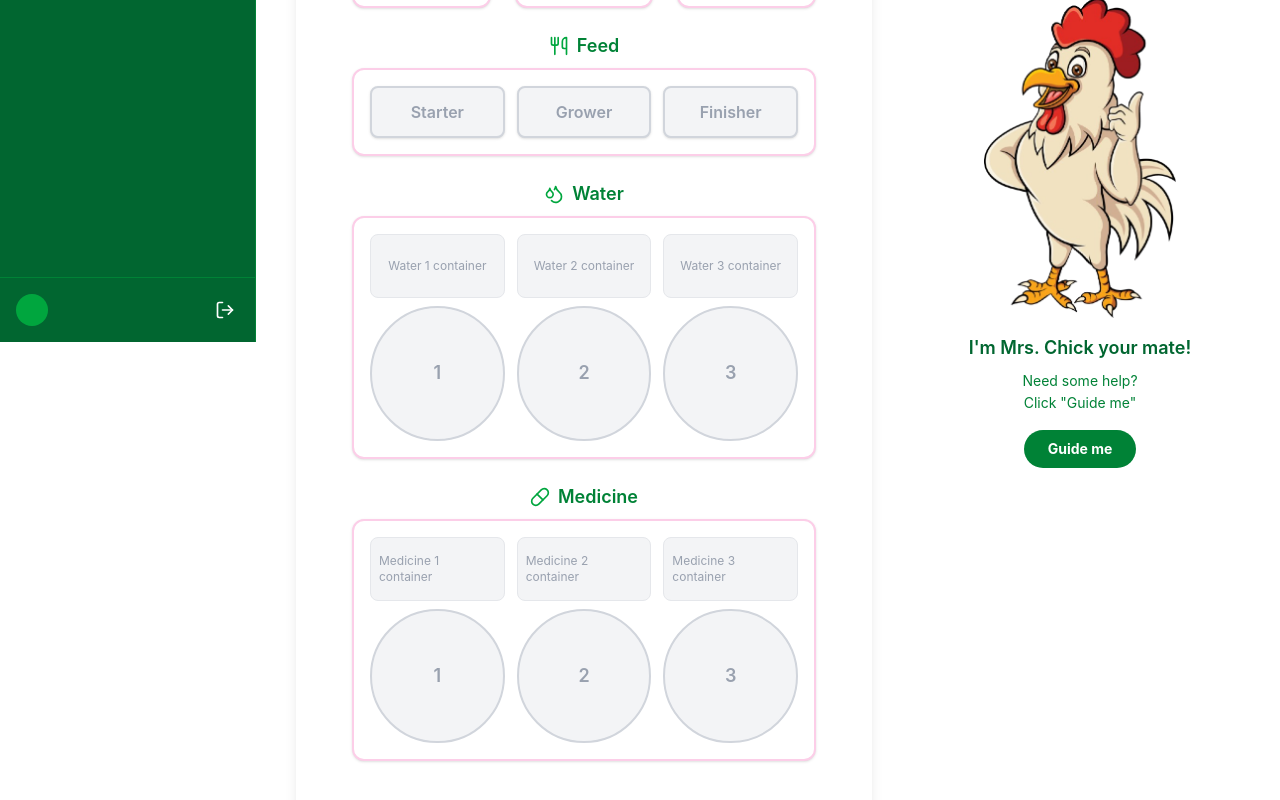
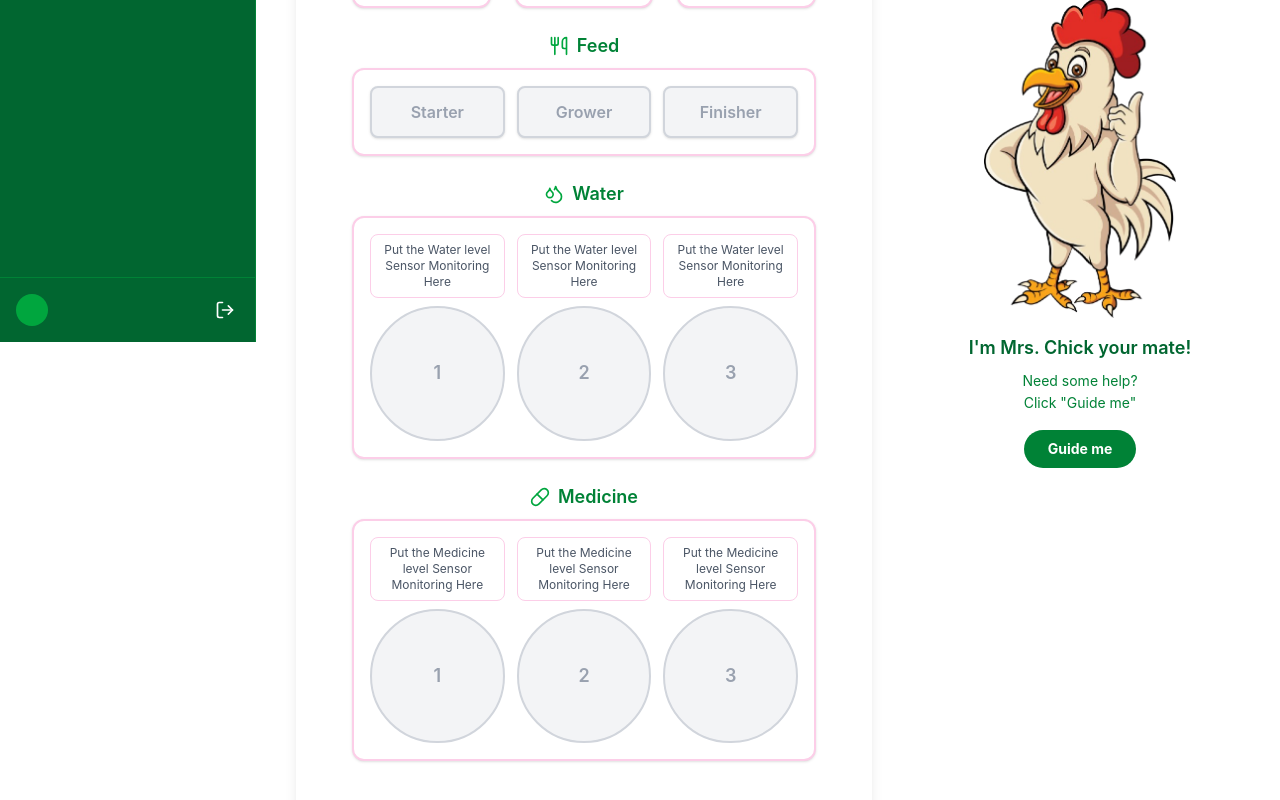
Before and after one commit to 05-14th/PMS, a React (Vite) app: page /control in a window 1280 px wide. Shown: the part 458-1258 px from the top of the page. Built offline with nearby package versions, Linux system fonts and the light colour scheme; no server answers.

Commit message:
Improvement UI for Main And Sub Monitoring Feeder and Watering/Med

```diff
--- a/src/pages/Extra/Control/Feedingandwatering.tsx
+++ b/src/pages/Extra/Control/Feedingandwatering.tsx
@@ -175,15 +175,11 @@ const Feedingandwatering: React.FC = () => {
           </div>
           <div className="p-4 bg-white border-2 border-pink-200 shadow-sm rounded-xl">
             <div className="grid grid-cols-3 gap-3">
-              {/* Map through water buttons 1-3 */}
               {[1, 2, 3].map((num) => (
-                // Container for each water button group (container + button)
                 <div key={num} className="flex flex-col">
-                  {/* Empty container above water button */}
-                  <div className="mb-2 p-2 bg-gray-100 border border-gray-200 rounded-lg h-16 flex items-center justify-center text-xs text-gray-400">
-                    Water {num} container
+                  <div className="mb-2 p-2 bg-gray-0 border border-pink-200 rounded-lg h-16 flex items-center justify-center text-xs text-gray-600 text-center">
+                    Put the Water level Sensor Monitoring Here
                   </div>
-                  {/* Water button */}
                   <button
                     className={`aspect-square w-full flex items-center justify-center text-lg font-semibold transition border-2 rounded-full ${
                       isAutoMode
@@ -212,15 +208,11 @@ const Feedingandwatering: React.FC = () => {
           </div>
           <div className="p-4 bg-white border-2 border-pink-200 shadow-sm rounded-xl">
             <div className="grid grid-cols-3 gap-3">
-              {/* Map through medicine buttons 1-3 */}
               {[1, 2, 3].map((num) => (
-                // Container for each medicine button group (container + button)
                 <div key={num} className="flex flex-col">
-                  {/* Empty container above medicine button */}
-                  <div className="mb-2 p-2 bg-gray-100 border border-gray-200 rounded-lg h-16 flex items-center justify-center text-xs text-gray-400">
-                    Medicine {num} container
+                  <div className="mb-2 p-2 bg-gray-0  border border-pink-200 rounded-lg h-16 flex items-center justify-center text-xs text-gray-600 text-center">
+                    Put the Medicine level Sensor Monitoring Here
                   </div>
-                  {/* Medicine button */}
                   <button
                     className={`aspect-square w-full flex items-center justify-center text-lg font-semibold transition border-2 rounded-full ${
                       isAutoMode
```
